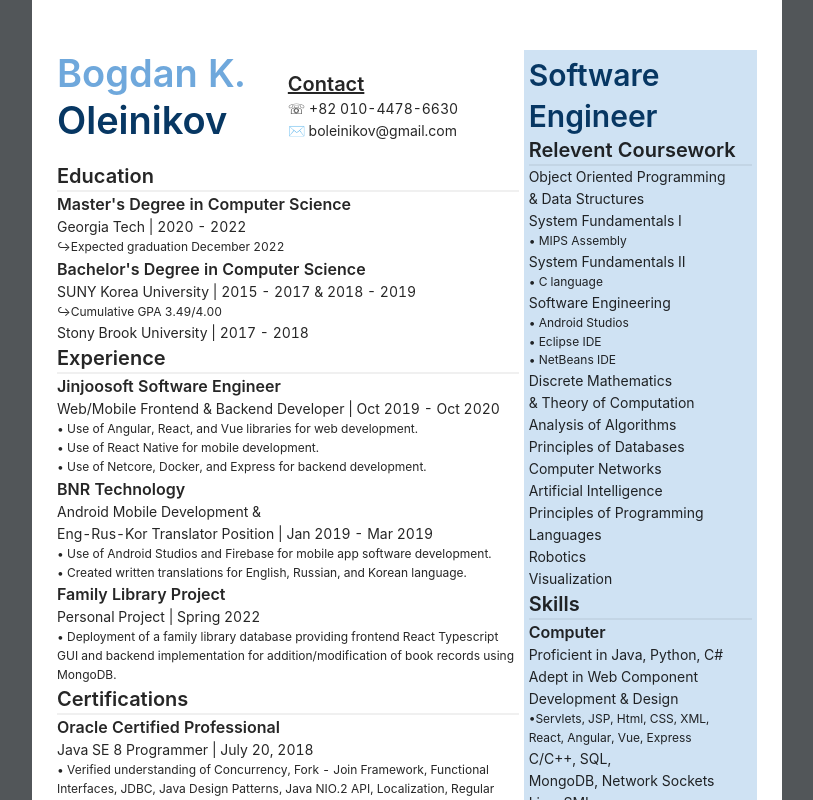
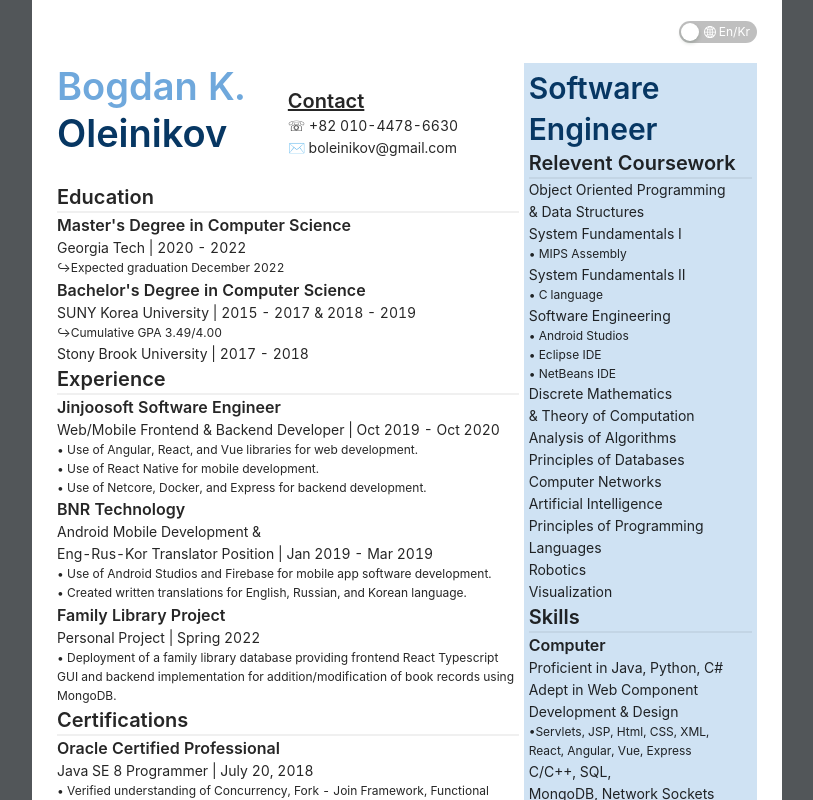
Before and after one commit to bowdawn/oleinikov-resume, a React (Create React App) app: page / in a window 1280 px wide. Shown: the top 800 px of the page, without its empty margins (233-1046 px from the left). Built offline with nearby package versions, Linux system fonts and the light colour scheme.

Commit message:
translated

```diff
--- a/package.json
+++ b/package.json
@@ -3,6 +3,7 @@
   "version": "0.1.0",
   "private": true,
   "dependencies": {
+    "@ant-design/icons": "^4.7.0",
     "@testing-library/jest-dom": "^5.16.4",
     "@testing-library/react": "^13.2.0",
     "@testing-library/user-event": "^13.5.0",
--- a/src/App.tsx
+++ b/src/App.tsx
@@ -1,27 +1,96 @@
-import React, { FC } from 'react';
-import { Button, Row, Col, Divider, Typography, Progress } from 'antd';
+import React, { FC, useState } from 'react';
+import { Button, Row, Col, Divider, Typography, Progress, PageHeader, Switch } from 'antd';
 import './App.css';
+import { GlobalOutlined } from '@ant-design/icons';
 const { Title, Text } = Typography;
 
-const App: FC = () => (
-  <div className="App">
+
+
+
+interface resume {
+  first: string;
+  last: string;
+  contact: string;
+  education: string;
+  experience: string;
+  certifications: string;
+  software: string;
+  engineer: string;
+  releventcoursework: string;
+  skills: string;
+  computer: string;
+  languages: string;
+}
+
+const resume_en: resume =
+{
+  first: "Bogdan K.",
+  last: "Oleinikov",
+  contact: "Contact",
+  education: "Education",
+  experience: "Experience",
+  certifications: "Certifications",
+  software: "Software",
+  engineer: "Engineer",
+  releventcoursework: "Relevent Coursework",
+  skills: "Skills",
+  computer: "Computer",
+  languages: "Langauges"
+}
+
+const resume_kr: resume =
+{
+  first: "복단",
+  last: "오",
+  contact: "연락처",
+  education: "학력사항",
+  experience: "경력사항",
+  certifications: "자격사항",
+  software: "소프트웨어",
+  engineer: "엔지니어",
+  releventcoursework: "관련 전공수강 내역",
+  skills: "보유능력",
+  computer: "컴퓨터",
+  languages: "언어"
+}
+
+
+
+const App: FC = () => {
+  const [kr, setKr] = useState(false);
+  return (<div className="App">
     <Row className="resume">
+      <Col span={24}>
+        <PageHeader extra={<Switch checked={kr} onClick={() => setKr(!kr)} unCheckedChildren={<div><GlobalOutlined /> En/Kr</div>} checkedChildren={<div><GlobalOutlined /> 한/영</div>} />}></PageHeader>
+      </Col>
+
       <Col span={16} className="left-column" >
         <Row align='middle'>
           <Col span={12} >
-            <Title level={1}>
-              <div className='first-name'>Bogdan K. </div>
-              <div className='last-name'>Oleinikov</div>
-            </Title>
+            {!kr ?
+              <Title className="name" level={1}>
+                <div className='first-name'>{resume_en.first}</div>
+                <div className='last-name'>{resume_en.last}</div>
+              </Title>
+              :
+              <div className='name'>
+                <Title level={2}>
+                  <div className='first-name'>{resume_en.first}</div>
+                  <div className='last-name'>{resume_en.last}</div>
+                </Title>
+                <Text strong>(국문: {resume_kr.last  + resume_kr.first})</Text>
+              </div>
+            }
+
           </Col>
           <Col span={12} >
-            <Title level={4} underline={true}>Contact</Title>
+            <Title level={4} underline={true}>{!kr ? resume_en.contact : resume_kr.contact}</Title>
             <div>☏ +82 010-4478-6630</div>
             <div>✉ boleinikov@gmail.com</div>
           </Col>
         </Row>
         <div>
-          <Title level={4} >Education</Title>
+          <Title level={4} >{!kr ? resume_en.education : resume_kr.education}</Title>
           <Divider />
           <div>
             <div>
@@ -32,7 +101,7 @@ const App: FC = () => (
             </div>
             <div>
               <Title level={5}>Bachelor's Degree in Computer Science
-                </Title>
+              </Title>
               <div className='description-title'>SUNY Korea University | 2015 - 2017 & 2018 - 2019</div>
               <div className='description-detail'>↪Cumulative GPA 3.49/4.00 </div >
               <div className='description-title'>Stony Brook University | 2017 - 2018 </div>
@@ -40,7 +109,7 @@ const App: FC = () => (
           </div>
         </div>
         <div>
-          <Title level={4} >Experience</Title>
+          <Title level={4} >{!kr ? resume_en.experience : resume_kr.experience}</Title>
           <Divider />
           <div>
             <div>
@@ -68,7 +137,7 @@ const App: FC = () => (
           </div>
         </div>
         <div>
-          <Title level={4} >Certifications</Title>
+          <Title level={4} >{!kr ? resume_en.certifications : resume_kr.certifications}</Title>
           <Divider />
           <div>
             <div>
@@ -95,8 +164,11 @@ const App: FC = () => (
         </div>
       </Col>
       <Col className="right-column" span={8}  >
-        <Title level={2}  ><Text className="job-title" >Software Engineer</Text></Title>
-        <Title level={4} >Relevent Coursework</Title>
+        <Title level={2}  >
+          <Text className="job-title" >{!kr ? resume_en.software : resume_kr.software}</Text><br />
+          <Text className="job-title" >{!kr ? resume_en.engineer : resume_kr.engineer}</Text>
+        </Title>
+        <Title level={4} >{!kr ? resume_en.releventcoursework : resume_kr.releventcoursework}</Title>
 
         <Divider />
         <div className='description-title'>
@@ -123,10 +195,10 @@ const App: FC = () => (
           Robotics<br />
           Visualization
         </div>
-        <Title level={4} >Skills</Title>
+        <Title level={4} >{!kr ? resume_en.skills : resume_kr.skills}</Title>
         <Divider />
 
-        <Title level={5} >Computer</Title>
+        <Title level={5} >{!kr ? resume_en.computer : resume_kr.computer}</Title>
         <div>
           Proficient in Java, Python, C#<br />
           Adept in Web Component<br />
@@ -137,7 +209,7 @@ const App: FC = () => (
           MongoDB, Network Sockets<br />
           Lisp, SML<br />
         </div>
-        <Title level={5} >Languages</Title>
+        <Title level={5} >{!kr ? resume_en.languages : resume_kr.languages}</Title>
         <div>
           English (Native/ US Citizen)<br />
           <Progress
@@ -180,6 +252,10 @@ const App: FC = () => (
     </Row>
 
   </div>
-);
+  )
+}
+
+
+
 
 export default App;
--- a/src/style/ant-override.css
+++ b/src/style/ant-override.css
@@ -17,11 +17,25 @@ h2.ant-typography{
     margin: 0px;
 }
 
+h1.ant-typography{
+    margin: 0px;
+}
+
 .ant-typography + h4.ant-typography {
     margin: 0px;
 }
 
 .ant-divider {
-    padding-right: 5px;
     border-top: 2px solid rgba(0, 0, 0, 0.06);
 }
+
+.ant-switch-checked{
+    background: #073763;
+
+}
+
+
+.ant-page-header {
+    padding-right: 0px;
+    padding-left: 0px;
+}
--- a/src/style/resume.css
+++ b/src/style/resume.css
@@ -2,13 +2,16 @@
     background-color: white;
     width: 750px;
     min-width: 750px;
-    padding-top: 50px;
+    padding-top: 0px;
     padding-left:25px;
     padding-right: 25px;
+    padding-bottom: 25px;
     text-align: start;
 }
 
-
+.name{
+    height: 120px;
+}
 
 .first-name {
     color: #6FA8DC;
```
Also changed, not shown: 1 other file (tests, documents, lock files or other folders).
